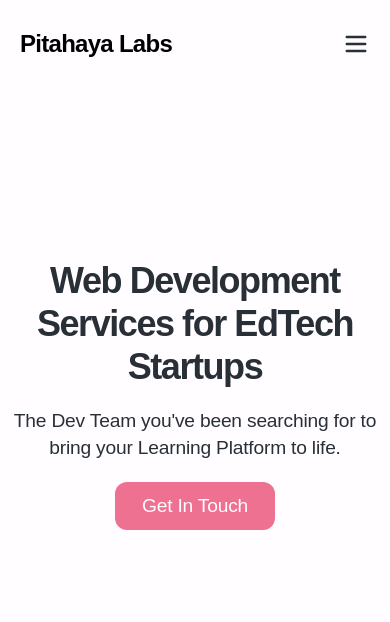
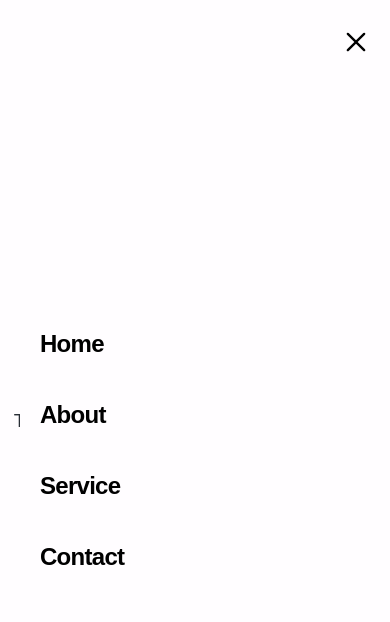
Before and after one commit to AngusGaukrogerDev/PitahayaLabsSiteNextjs, a Next.js app: page / in a window 390 px wide. Both pictures are taken after a click on the button 356 px from the left and 43 px from the top of the page. Shown: the top 622 px of the page. Built offline with nearby package versions, Linux system fonts and the light colour scheme.

Commit message:
Nav menu (mobile)

```diff
--- a/src/components/about.tsx
+++ b/src/components/about.tsx
@@ -3,7 +3,7 @@ const About = () => {
         <section className="w-full h-screen text-center text-gunmetal flex flex-col justify-start items-center px-3 pt-16 gap-3 bg-snow-900">
             <h2>Building a Learning Platform shouldn’t be hard. Let’s craft an app that students will love!</h2>
             <h4>
-                The process of building an EdTech platform is overwhelming. The level of technical knowledge required to build a fully functional web application is high and it can take years to learn how to build a quality product.
+                The process of building an EdTech platform can be overwhelming. The level of technical knowledge required to build a fully functional web application is high and it can take years to learn how to build a quality product.
             </h4>
             <h4>
                 It’s time set yourself apart with a fast, modern and efficient EdTech application, that students will genuinely enjoy using.
--- a/src/components/navbar.tsx
+++ b/src/components/navbar.tsx
@@ -1,14 +1,10 @@
+import NavigationButton from "./navigationButton";
+
 const Navbar = () => {
     return(
         <nav className="fixed w-full flex flex-row justify-between bg-snow-800 px-5 py-2 mt-5 rounded-xl">
             <h2>Pitahaya Labs</h2>
-            <button>
-                <svg xmlns="http://www.w3.org/2000/svg" className=" h-7 w-7" fill="none" viewBox="0 0 24 24" stroke="#292f36"
-                    stroke-width="2">
-                <path stroke-linecap="round" stroke-linejoin="round" d="M4 6h16M4 12h16M4 18h16" />
-                </svg>
-                {/* <svg  className="svg-icon h-7 w-7" viewBox="0 0 1024 1024" version="1.1" xmlns="http://www.w3.org/2000/svg"><path d="M810.65984 170.65984q18.3296 0 30.49472 12.16512t12.16512 30.49472q0 18.00192-12.32896 30.33088l-268.67712 268.32896 268.67712 268.32896q12.32896 12.32896 12.32896 30.33088 0 18.3296-12.16512 30.49472t-30.49472 12.16512q-18.00192 0-30.33088-12.32896l-268.32896-268.67712-268.32896 268.67712q-12.32896 12.32896-30.33088 12.32896-18.3296 0-30.49472-12.16512t-12.16512-30.49472q0-18.00192 12.32896-30.33088l268.67712-268.32896-268.67712-268.32896q-12.32896-12.32896-12.32896-30.33088 0-18.3296 12.16512-30.49472t30.49472-12.16512q18.00192 0 30.33088 12.32896l268.32896 268.67712 268.32896-268.67712q12.32896-12.32896 30.33088-12.32896z"  /></svg> */}
-            </button>
+            <NavigationButton />
         </nav>
     );
 }
--- /dev/null
+++ b/src/components/navigationButton.tsx
@@ -0,0 +1,33 @@
+'use client'
+import { useState } from "react";
+import NavigationScreen from "./navigationScreen";
+
+const NavigationButton = () => {
+  const [openMenu, setOpenMenu] = useState(false);
+
+  const handleToggleMenu = () => {
+    setOpenMenu(!openMenu);
+  };
+
+  return (
+    <>
+    <div className="fixed right-5 z-[103]">
+      <button onClick={handleToggleMenu}>
+        {openMenu ? (
+                <svg  className="svg-icon h-7 w-7" viewBox="0 0 1024 1024" version="1.1" xmlns="http://www.w3.org/2000/svg">
+                    <path d="M810.65984 170.65984q18.3296 0 30.49472 12.16512t12.16512 30.49472q0 18.00192-12.32896 30.33088l-268.67712 268.32896 268.67712 268.32896q12.32896 12.32896 12.32896 30.33088 0 18.3296-12.16512 30.49472t-30.49472 12.16512q-18.00192 0-30.33088-12.32896l-268.32896-268.67712-268.32896 268.67712q-12.32896 12.32896-30.33088 12.32896-18.3296 0-30.49472-12.16512t-12.16512-30.49472q0-18.00192 12.32896-30.33088l268.67712-268.32896-268.67712-268.32896q-12.32896-12.32896-12.32896-30.33088 0-18.3296 12.16512-30.49472t30.49472-12.16512q18.00192 0 30.33088 12.32896l268.32896 268.67712 268.32896-268.67712q12.32896-12.32896 30.33088-12.32896z"  />
+                </svg>
+        ) : (
+            <svg xmlns="http://www.w3.org/2000/svg" className=" h-7 w-7" fill="none" viewBox="0 0 24 24" stroke="#292f36"
+            strokeWidth="2">
+                <path strokeLinecap="round" strokeLinejoin="round" d="M4 6h16M4 12h16M4 18h16" />
+            </svg>
+        )}
+      </button>
+    </div>
+    {openMenu ? <NavigationScreen onSelectItem={handleToggleMenu} /> : <></>}
+    </>
+  );
+};
+
+export default NavigationButton;
--- /dev/null
+++ b/src/components/navigationScreen.tsx
@@ -0,0 +1,30 @@
+import Link from "next/link";
+
+const NavigationScreen = ({ onSelectItem }: { onSelectItem: () => void }) => {
+  return (
+    <div className="fixed bg-snow-800 w-full h-screen flex flex-col justify-center items-start gap-10 sm:gap-2 sm:py-3 px-5 z-[98] lg:gap-0 lg:h- xl:px-48 xl:py-32">
+      <Link legacyBehavior href="/" as="/">
+        <a onClick={onSelectItem} className="">
+          <h2>Home</h2>
+        </a>
+      </Link>
+      <Link legacyBehavior href="/#about" as="/#about">
+        <a onClick={onSelectItem} className="">
+          <h2>About</h2>
+        </a>
+      </Link>
+      <Link legacyBehavior href="/#pitahayalabs" as="/#pitahayalabs">
+        <a onClick={onSelectItem} className="">
+          <h2>Service</h2>
+        </a>
+      </Link>
+      <Link legacyBehavior href="/#contact" as="/#contact">
+        <a onClick={onSelectItem} className="">
+          <h2>Contact</h2>
+        </a>
+      </Link>
+    </div>
+  );
+};
+
+export default NavigationScreen;
```
